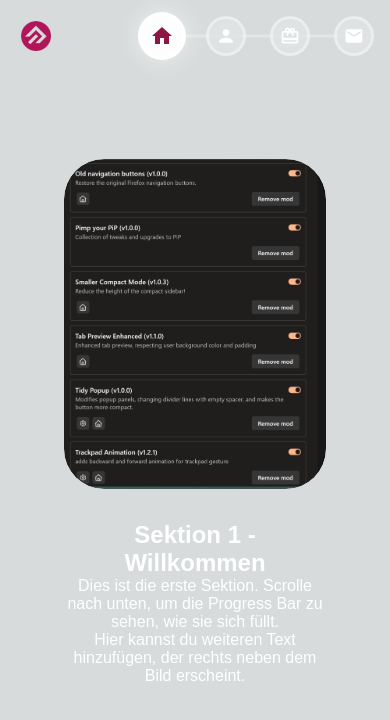
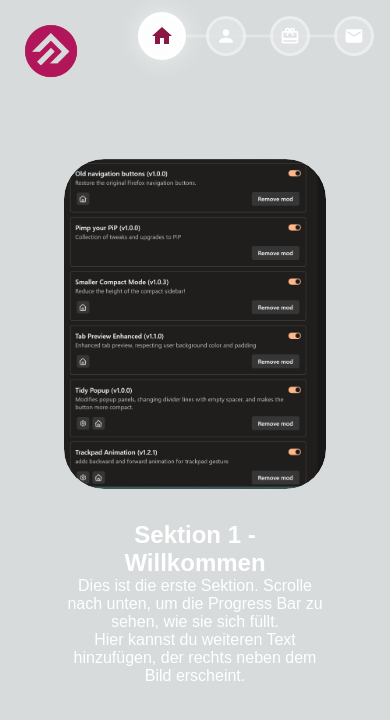
Before and after one commit to noebachofner/Portfolio_Website, a plain HTML site: page index.html in a window 390 px wide. Shown: the top 720 px of the page. Drawn offline with Linux system fonts and the light colour scheme.

Commit message:
Feature: Small change

```diff
--- a/css/general.css
+++ b/css/general.css
@@ -8,8 +8,8 @@
 }
 
 .logo img {
-    width: 64px;
-    height: 64px;
+    width: 70px;
+    height: 70px;
     display: block;
     border-radius: 50%;
     object-fit: cover;
@@ -26,8 +26,8 @@
     }
 
     .logo img {
-        width: 45px;
-        height: 45px;
+        width: 70px;
+        height: 70px;
     }
 }
 
@@ -38,7 +38,7 @@
     }
 
     .logo img {
-        width: 40px;
-        height: 40px;
+        width: 70px;
+        height: 70px;
     }
 }
```
